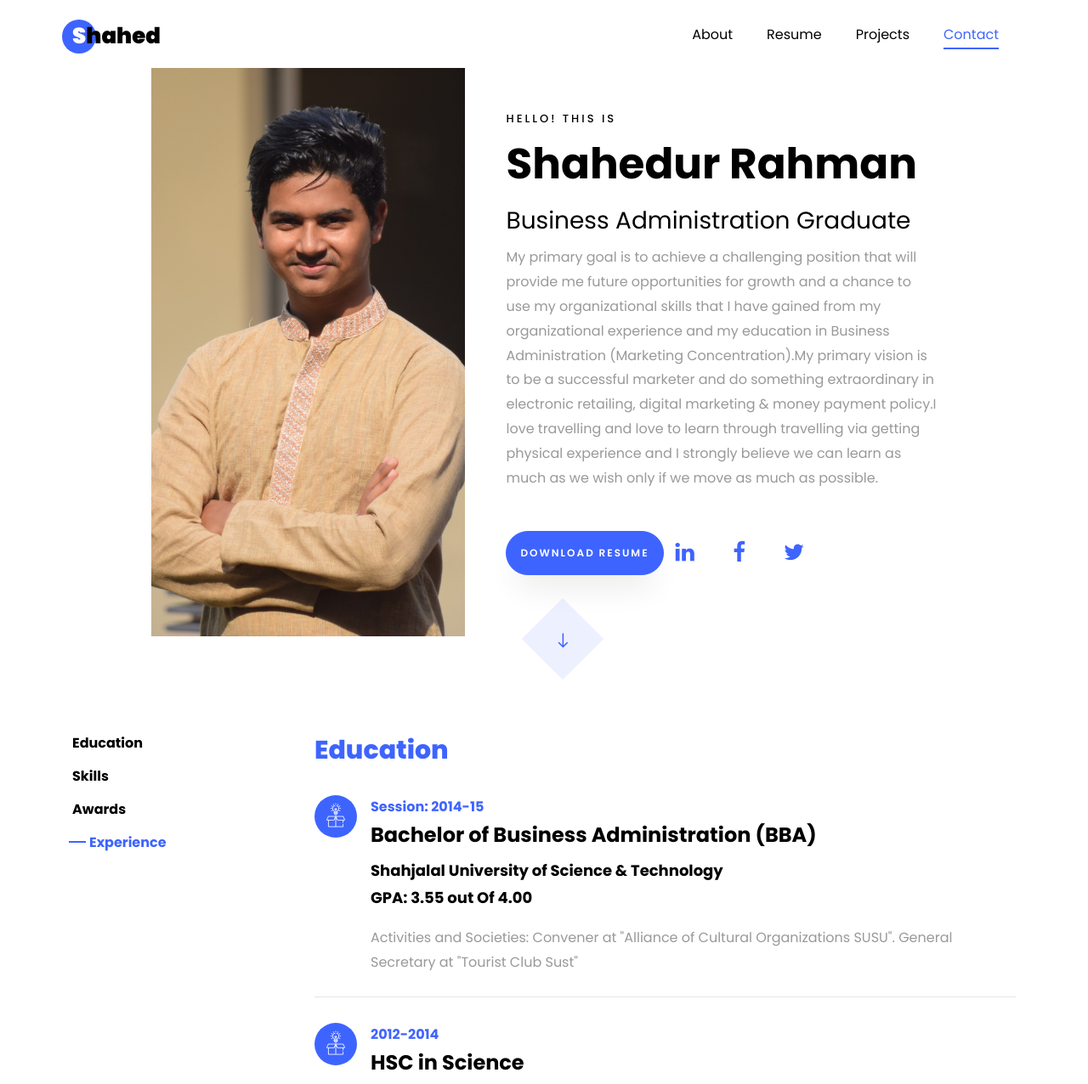
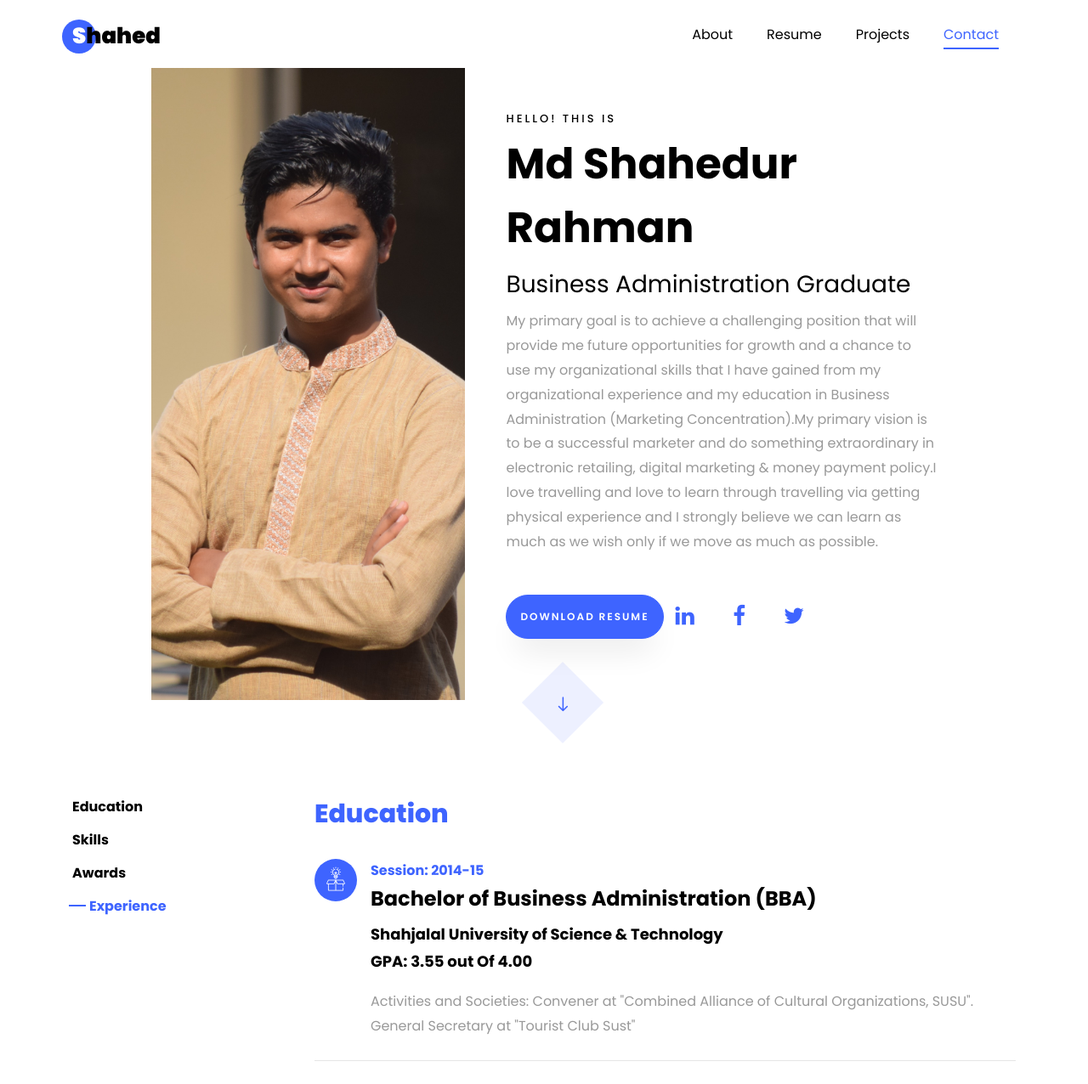
Before and after one commit to Shahed-Rahman/Shahed-Rahman.github.io, a plain HTML site: page index.html in a window 1280 px wide. Shown: the top 1276 px of the page at 85% size. Drawn offline with Linux system fonts and the light colour scheme; files whose address does not match are found by name.

Commit message:
Update index.html

```diff
--- a/index.html
+++ b/index.html
@@ -2,7 +2,7 @@
 <html lang="en">
 
 <head>
-    <title>Shahedur Rahman</title>
+    <title>Md Shahedur Rahman</title>
     <link href="images/favicon.ico" rel="icon" type="image/x-icon" />
     <meta charset="utf-8">
     <meta content="width=device-width, initial-scale=1, shrink-to-fit=no" name="viewport">
@@ -61,7 +61,7 @@
                         <div class="col-md-12 heading-section ftco-animate">
                             <h1 class="big">About</h1>
                             <span class="subheading">Hello! This is </span>
-                            <h2>Shahedur Rahman</h2>
+                            <h2>Md Shahedur Rahman</h2>
                             <h3> Business Administration Graduate</h3>
                             <p>My primary goal is to achieve a challenging position that will provide me future
                                 opportunities for growth and a chance
@@ -128,7 +128,7 @@
                                 <h2>Bachelor of Business Administration (BBA)</h2>
                                 <span class="position">Shahjalal University of Science & Technology</span>
                                 <p><span class="position">GPA: 3.55 out Of 4.00</span></p>
-                                <p>Activities and Societies: Convener at "Alliance of Cultural Organizations SUSU".
+                                <p>Activities and Societies: Convener at "Combined Alliance of Cultural Organizations, SUSU".
                                     General Secretary at "Tourist Club Sust"</p>
                             </div>
                         </div>
@@ -502,7 +502,7 @@
         <div class="container">
             <div class="row">
                 <div class="col-md-12 text-center">
-                    <p>Shahed Rahman &copy;
+                    <p>Md Shahedur Rahman &copy;
                         <script>document.write(new Date().getFullYear());</script>
                     </p>
                 </div>
```
